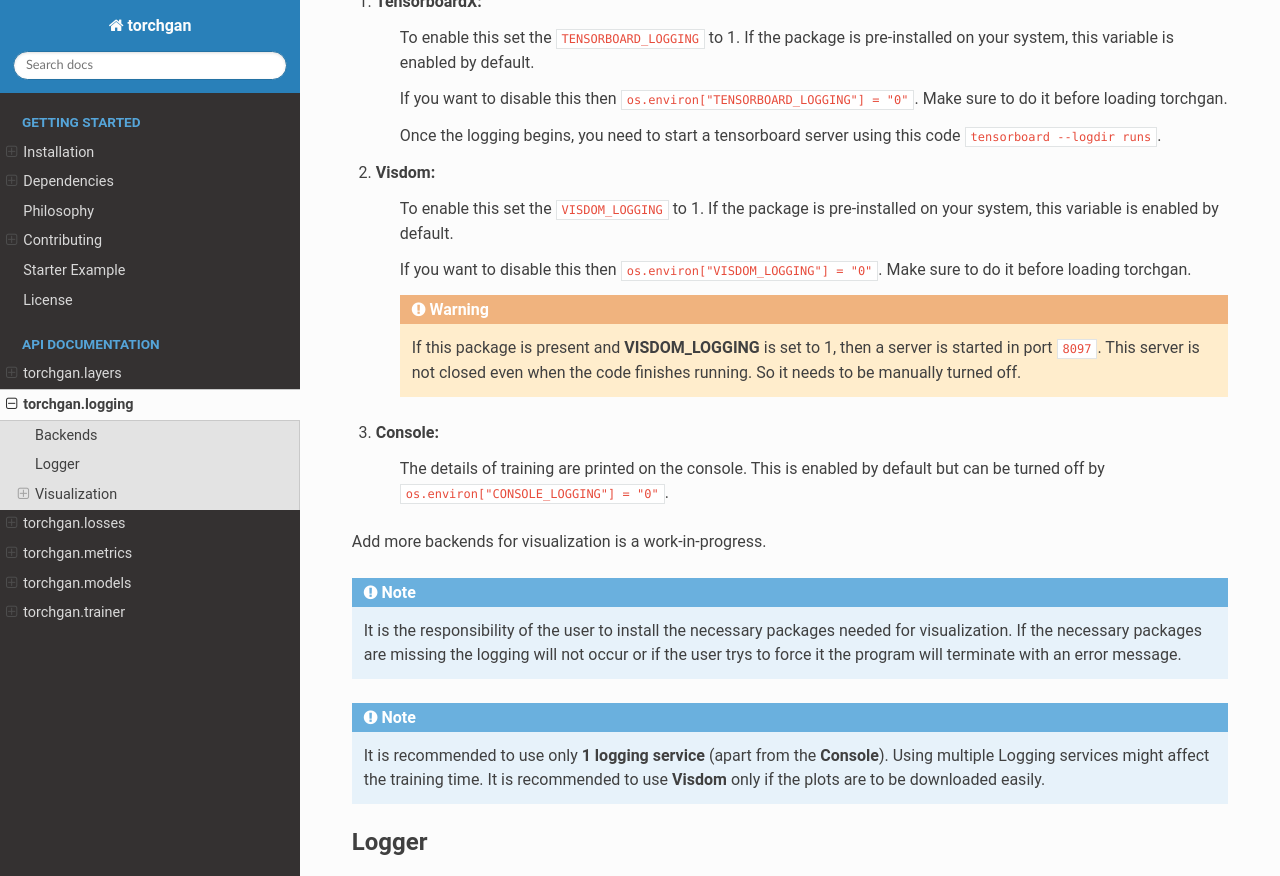
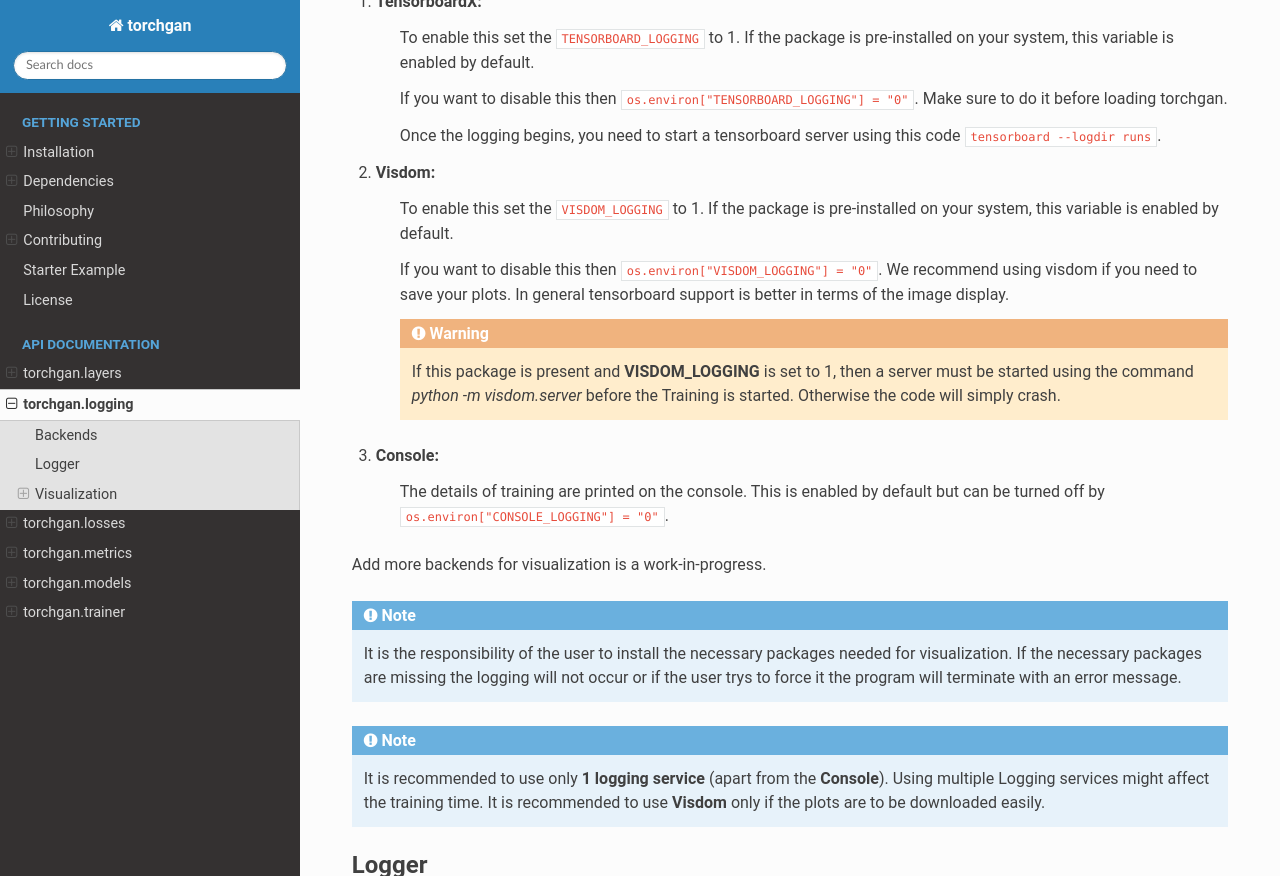
Before and after one commit to torchgan/torchgan, a Sphinx documentation site: the page built from docs/source/modules/logging.rst, in a window 1280 px wide and 900 px high, scrolled down 705 px, cut to the strip 0-876 px from the top of the window. Built offline with Sphinx 7.4.7 and the Read the Docs theme 2.0.0, drawn with Linux system fonts in a browser that asks for light colours; the version number could not be read and is left out.

Commit message:
Don't start visdom internally

```diff
--- a/docs/source/modules/logging.rst
+++ b/docs/source/modules/logging.rst
@@ -36,13 +36,14 @@ Currently available backends are:
     To enable this set the ``VISDOM_LOGGING`` to 1. If the package is pre-installed
     on your system, this variable is enabled by default.
 
-    If you want to disable this then :code:`os.environ["VISDOM_LOGGING"] = "0"`. Make sure to do it
-    before loading torchgan.
+    If you want to disable this then :code:`os.environ["VISDOM_LOGGING"] = "0"`. We recommend using
+    visdom if you need to save your plots. In general tensorboard support is better in terms of the
+    image display.
 
     .. warning::
-        If this package is present and **VISDOM_LOGGING** is set to 1, then a server is started in port
-        ``8097``. This server is not closed even when the code finishes running. So it
-        needs to be manually turned off.
+        If this package is present and **VISDOM_LOGGING** is set to 1, then a server must be started
+        using the command `python -m visdom.server` before the Training is started. Otherwise the
+        code will simply crash.
 
 3. **Console**:
     The details of training are printed on the console. This is enabled by default but can be turned
```
Also changed, not shown: 1 other file.
